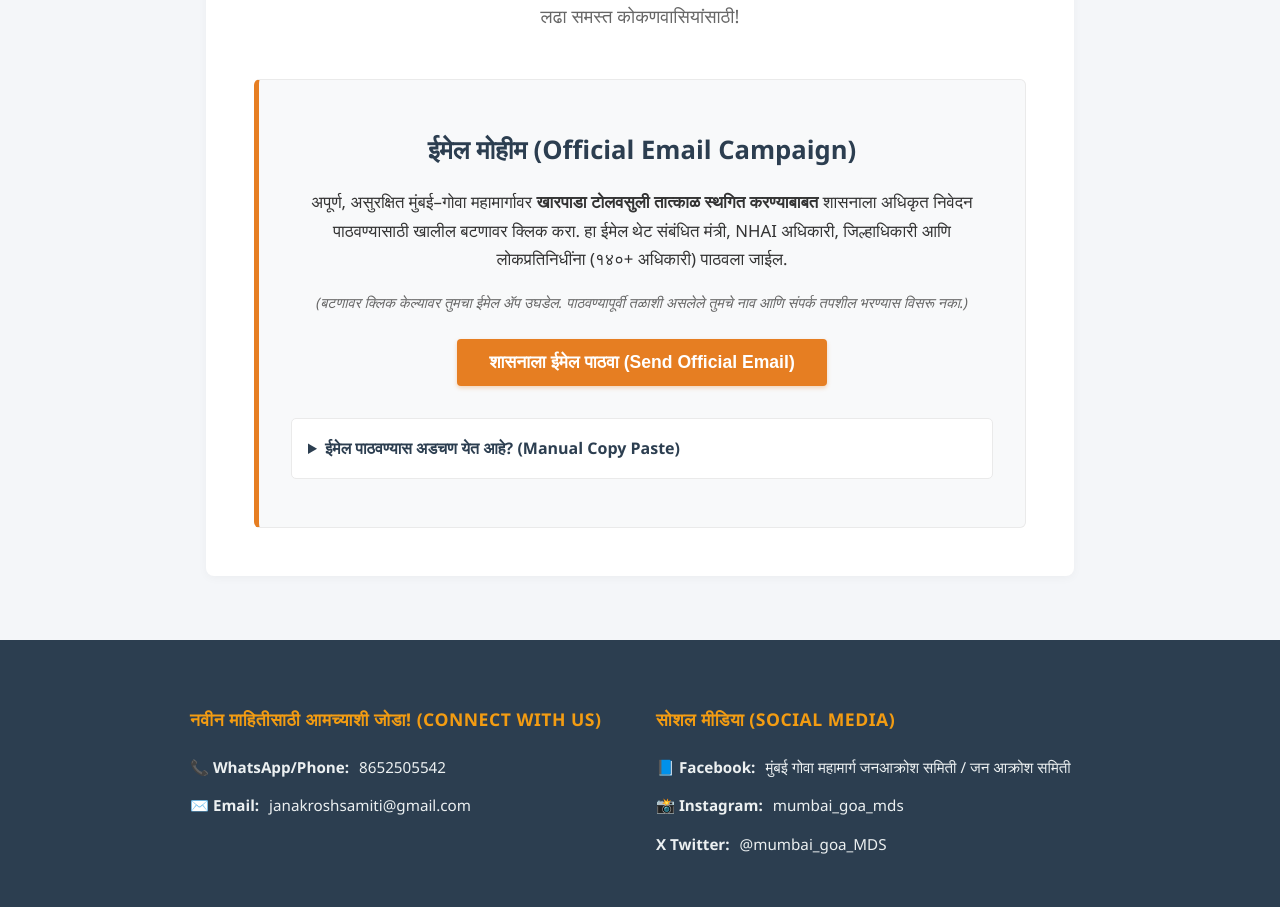
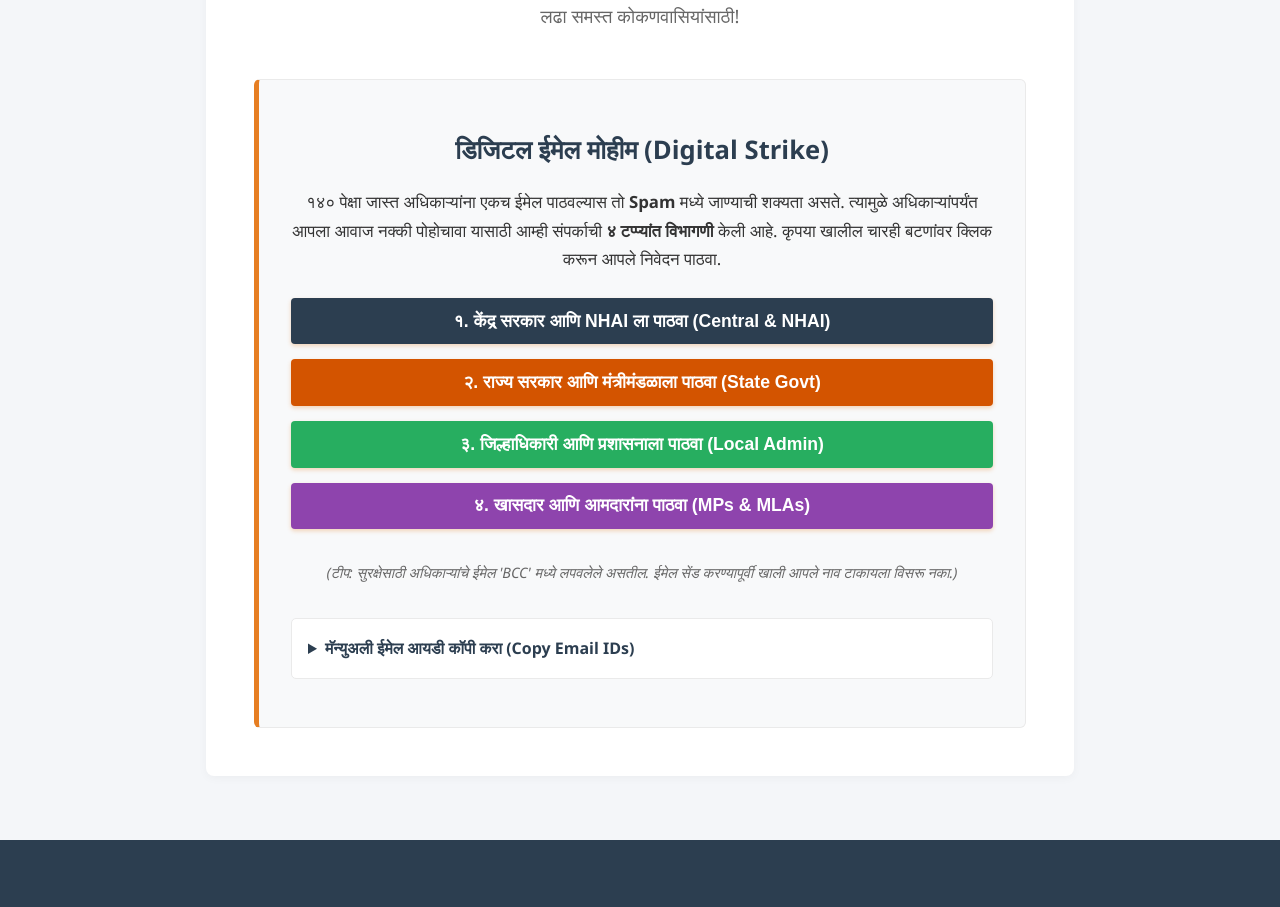
Before and after one commit to siddhesh11082002/janakrosh-samiti, a React (Create React App) app: page / in a window 1280 px wide. Shown: the part 6280-7187 px from the top of the page. Built offline with nearby package versions, Linux system fonts and the light colour scheme.

Commit message:
addded dnyanamic content

```diff
--- a/src/App.js
+++ b/src/App.js
@@ -4,88 +4,97 @@ import Home from './components/Home';
 import About from './components/About';
 import Footer from './components/Footer';
 
-// Extracted email lists
-export const TO_EMAILS = [
-  "nitin.gadkari@nic.in", "secy-road@nic.in", "sangita.toppo-morth@gov.in", "wim.rth@nic.in", "iahe-training@gov.in", "trng.iahe-morth@nic.in",
-  "skyadav95@gmail.com", "yadavsk.up@nic.in", "erphelpdesk@nhai.org", "romumbai@nhai.org", "nhairomaharashtra@gmail.com", "piuthane@nhai.org",
-  "piuthane@gmail.com", "pune@nhai.org", "punenhai@gmail.com", "nashik@nhai.org", "nhaipiunashik@gmail.com", "trainingcell@nhai.org",
-  "raghavchandra@yahoo.com", "akhiljain_1949@yahoo.com", "bimaljulka1955@gmail.com", "ramasubban1951@gmail.com", "ramammad@hotmail.com",
-  "pbiassatish@gmail.com", "anilkupadhyay@yahoo.com", "vch-niti@gov.in", "ceo-niti@gov.in", "mos-planning@gov.in", "vk.saraswat@gov.in",
-  "rc.niti@gov.in", "vinodk.paul@gov.in", "rajiv.gauba@gov.in", "member-niti@gov.in", "member.ak@niti.gov.in", "member.srinivas@gov.in",
-  "kv.raju@niti.gov.in", "neelam.patel@nic.in", "ranjanrakesh100@gmail.com", "annaroy@nic.in", "ajit.pai@nic.in", "prem.bogzi@ias.nic.in",
-  "rajnath-pc@nic.in", "ahmed.i@nic.in", "yogesh.suri@nic.in", "as-niti@nic.in", "sudhenduj.17@gov.in", "chintan.vaishnav@gov.in",
-  "amishra-pc@gov.in", "mk.talwar@nic.in", "pc.sudhakar74@gov.in", "piyush.goyal@gov.in", "mos-ci@gov.in", "secy-ipp@nic.in",
-  "ashp.dpiit@gov.in", "as-aks@gov.in", "js-logistics@gov.in", "sagar.kadu@gov.in", "di-webmaster@digitalindia.gov.in",
-  "nodal.pmgatishakti@iimmumbai.ac.in", "csrk@nitw.ac.in", "cm@maharashtra.gov.in", "chiefminister@maharashtra.gov.in",
-  "prsecretary1tocm@maharashtra.gov.in", "cssangitrao@maharashtra.gov.in", "dcm@maharashtra.gov.in", "dycm@maharashtra.gov.in",
-  "cs@maharashtra.gov.in", "min.pwd@maharashtra.gov.in", "stmin.pwd@maharashtra.gov.in", "acs.pwd@maharashtra.gov.in",
-  "sec.pwdworks@maharashtra.gov.in", "usadm.pwd@maharashtra.gov.in", "usde.pwd@maharashtra.gov.in", "uscr.pwd@maharashtra.gov.in",
-  "usest.pwd@maharashtra.gov.in", "jsser.pwd@maharashtra.gov.in", "psec.ud1@maharashtra.gov.in", "acs.housing@maharashtra.gov.in",
-  "sec.ud2@maharashtra.gov.in", "psec.ud2@maharashtra.gov.in", "commissioner@nashikcorporation.in", "commissioner@nandedwaghala.gov.in",
-  "acs.transport@maharashtra.gov.in", "transport.commr-mh@gov.in", "jttc.tpt-mh@gov.in", "adtc.tpt-mh@gov.in", "dytcadmin.tpt-mh@gov.in",
-  "dytcenf1.tpt-mh@gov.in", "dytcenf2.tpt-mh@gov.in", "dycommr.comp@gmail.com", "helpdesk-vahan@gov.in", "helpdesk-sarathi@gov.in",
-  "helpdesk-mparivahan@gov.in", "helpdesk-echallan@gov.in", "divcom.konkan@maharashtra.gov.in", "ceo.zpthane@maharashtra.gov.in",
-  "ceozpraigad@gmail.com", "ceozprtg@gmail.com", "ceozpsindhudurg@gmail.com", "ceozp.palghar@maharashtra.gov.in", "commissioner@nmmc.gov.in",
-  "mc@thanecity.gov.in", "commissionerkdmc@gmail.com", "commissioner@umc.gov.in", "cvo@krcl.co.in", "pcscrpf@krcl.co.in",
-  "rrmkw@krcl.co.in", "rrmrn@krcl.co.in", "collector.thane@maharashtra.gov.in", "sdothane@gmail.com", "kalyansdo@gmail.com",
-  "sdobhiwandi@gmail.com", "ulhasnagarsdo@gmail.com", "collector.raigad@maharashtra.gov.in", "addlcoll-raigad@mah.gov.in",
-  "rdc-raigad@mah.gov.in", "dcgad-raigad@mah.gov.in", "dcelection-raigad@mah.gov.in", "dcegs-raigad@mah.gov.in",
-  "dsosupply-raigad@mah.gov.in", "dpoplanning-raigad@mah.gov.in", "sdoalibag@gmail.com", "sdopen2013@gmail.com", "sdopanvel@gmail.com",
-  "sdomangaon@gmail.com", "sdomahad1@gmail.com", "sdoroha2013@gmail.com", "sdokarjat2013@gmail.com", "sdoshriwardhan1@gmail.com",
-  "collector.ratnagiri@maharashtra.gov.in", "collector.sindhudurg@maharashtra.gov.in", "colleststn02.si-mh@nic.in", "collrdc.si-mh@gov.in"
+// GROUP 1: Central Govt, MoRTH & NHAI (~30 emails)
+export const CENTRAL_GOVT_EMAILS = [
+  "nitin.gadkari@nic.in", "secy-road@nic.in", "sangita.toppo-morth@gov.in", "wim.rth@nic.in",
+  "skyadav95@gmail.com", "yadavsk.up@nic.in", "erphelpdesk@nhai.org", "romumbai@nhai.org",
+  "nhairomaharashtra@gmail.com", "piuthane@nhai.org", "piuthane@gmail.com", "pune@nhai.org",
+  "punenhai@gmail.com", "nashik@nhai.org", "nhaipiunashik@gmail.com", "vch-niti@gov.in",
+  "ceo-niti@gov.in", "mos-planning@gov.in", "vk.saraswat@gov.in", "rc.niti@gov.in",
+  "vinodk.paul@gov.in", "rajiv.gauba@gov.in", "member.ak@niti.gov.in", "member.srinivas@gov.in",
+  "kv.raju@niti.gov.in", "neelam.patel@nic.in", "ranjanrakesh100@gmail.com", "piyush.goyal@gov.in",
+  "mos-ci@gov.in", "secy-ipp@nic.in"
 ];
 
-export const CC_EMAILS = [
-  "dcm@maharashtra.gov.in", "min.industry@maharashtra.gov.in", "MLA_SAWANTWADI@maharashtra.gov.in",
-  "narayan.rane@mpls.sansad.in", "sunil.tatkare55@mpls.sansad.in", "arvind.sawant@mpls.sansad.in",
-  "gaikwad.varsha3@mpls.sansad.in", "MLA_Kankavli@maharashtra.gov.in", "MLA_Kudal@maharashtra.gov.in",
-  "MLA_Rajapur@maharashtra.gov.in", "MLA_Guhagar@maharashtra.gov.in"
+// GROUP 2: State Govt, CMO, Ministers & PWD (~30 emails)
+export const STATE_GOVT_EMAILS = [
+  "cm@maharashtra.gov.in", "chiefminister@maharashtra.gov.in", "prsecretary1tocm@maharashtra.gov.in",
+  "cssangitrao@maharashtra.gov.in", "dcm@maharashtra.gov.in", "dycm@maharashtra.gov.in",
+  "cs@maharashtra.gov.in", "min.pwd@maharashtra.gov.in", "stmin.pwd@maharashtra.gov.in",
+  "acs.pwd@maharashtra.gov.in", "sec.pwdworks@maharashtra.gov.in", "usadm.pwd@maharashtra.gov.in",
+  "usde.pwd@maharashtra.gov.in", "uscr.pwd@maharashtra.gov.in", "psec.ud1@maharashtra.gov.in",
+  "acs.housing@maharashtra.gov.in", "sec.ud2@maharashtra.gov.in", "psec.ud2@maharashtra.gov.in",
+  "acs.transport@maharashtra.gov.in", "transport.commr-mh@gov.in", "adtc.tpt-mh@gov.in",
+  "min.industry@maharashtra.gov.in", "udaysamant99@gmail.com", "kesarkardeepak@yahoo.com",
+  "ravindrachavan.mla@gmail.com", "aditti7@yahoo.co.in"
+];
+
+// GROUP 3: Local Administration, Collectors & SDOs (~35 emails)
+export const LOCAL_ADMIN_EMAILS = [
+  "divcom.konkan@maharashtra.gov.in", "ceo.zpthane@maharashtra.gov.in", "ceozpraigad@gmail.com",
+  "ceozprtg@gmail.com", "ceozpsindhudurg@gmail.com", "ceozp.palghar@maharashtra.gov.in",
+  "commissioner@nmmc.gov.in", "mc@thanecity.gov.in", "commissionerkdmc@gmail.com",
+  "collector.thane@maharashtra.gov.in", "sdothane@gmail.com", "kalyansdo@gmail.com",
+  "sdobhiwandi@gmail.com", "ulhasnagarsdo@gmail.com", "collector.raigad@maharashtra.gov.in",
+  "addlcoll-raigad@mah.gov.in", "rdc-raigad@mah.gov.in", "dcgad-raigad@mah.gov.in",
+  "dcelection-raigad@mah.gov.in", "dcegs-raigad@mah.gov.in", "sdoalibag@gmail.com",
+  "sdopen2013@gmail.com", "sdomangaon@gmail.com", "sdomahad1@gmail.com", "sdoroha2013@gmail.com",
+  "sdokarjat2013@gmail.com", "sdoshriwardhan1@gmail.com", "collector.ratnagiri@maharashtra.gov.in",
+  "collector.sindhudurg@maharashtra.gov.in", "colleststn02.si-mh@nic.in"
+];
+
+// GROUP 4: MPs & MLAs (~25 emails)
+export const MP_MLA_EMAILS = [
+  "narayan.rane@mpls.sansad.in", "sunil.tatkare7@gmail.com", "sunil.tatkare55@mpls.sansad.in",
+  "nareshmhaske@gmail.com", "nareshmhaske.mp@mpls.sansad.in", "shrikant.shinde@mpls.sansad.in",
+  "shrikantshinde87@yahoo.in", "sureshmhatre170@gmail.com", "suresh.mhatre170@mpls.sansad.in",
+  "hemantsavara@yahoo.co.in", "hemant.savara@mpls.sansad.in", "Arvindsawant@gmail.com",
+  "arvind.sawant@sansad.nic.in", "waikarravindra@gmail.com", "ravindrawaikar.mp@mpls.sansad.in",
+  "gaikwad.varsha3@gmail.com", "gaikwad.varsha3@mpls.sansad.in", "sanjaydinapatil@rediffmail.com",
+  "anil.desai@mpls.sansad.in", "priyanka.c19@sansad.nic.in", "s.raut@sansad.nic.in", "praful@sansad.nic.in",
+  "MLA_SAWANTWADI@maharashtra.gov.in", "MLA_Kankavli@maharashtra.gov.in", "MLA_Kudal@maharashtra.gov.in",
+  "MLA_Rajapur@maharashtra.gov.in", "MLA_Guhagar@maharashtra.gov.in", "dnyaneshwar1980@gmail.com"
 ];
 
 function App() {
 
-  const handleEmailClick = () => {
+  // This function now accepts an array of emails so it can handle different groups
+  const handleEmailClick = (emailGroupArray) => {
     const subject = "अपूर्ण, असुरक्षित मुंबई–गोवा महामार्गावर खारपाडा टोलवसुली तात्काळ स्थगित करण्याबाबत जनभावनेतुन निवेदन";
 
-    const body = `
-महोदय,
+    const body = `महोदय,
 
 कोकण म्हणजे केवळ एक भौगोलिक प्रदेश नाही; ती आमची मायभूमी, आमची संस्कृती, परंपरा आणि भावविश्व आहे. मुंबईच्या धावपळीच्या जीवनातून कोकणाकडे निघताना प्रत्येक कोकणकराच्या मनात आपल्या मातीत परतण्याची ओढ असते. पण दुर्दैवाने आज मुंबई–गोवा महामार्ग हा प्रवासाचा आनंद नसून त्रास, भीती आणि संताप यांचे प्रतीक बनला आहे.
 
-गेल्या १८ वर्षांपासून मुंबई–गोवा महामार्गाचे काम सुरू आहे. एवढा प्रदीर्घ काळ उलटूनही रस्ता पूर्ण झालेला नाही. अपूर्ण कामे, खड्डेमय रस्ते, वाहतूककोंडी, धूळ, चुकीचे दिशादर्शक फलक, अपुरी प्रकाशयोजना, धोकादायक ब्लॅक स्पॉट्स, सर्व्हिस रोडचा अभाव आणि आपत्कालीन सुविधांची कमतरता यामुळे हजारो कोकणवासीयांनी आपले प्राण गमावले आहेत. अनेक कुटुंबे उद्ध्वस्त झाली, अनेकांच्या संसारावर दुःखाचे सावट आले.
+गेल्या १८ वर्षांपासून मुंबई–गोवा महामार्गाचे काम सुरू आहे. एवढा प्रदीर्घ काळ उलटूनही रस्ता पूर्ण झालेला नाही. अपूर्ण कामे, खड्डेमय रस्ते, वाहतूककोंडी, धूळ, चुकीचे दिशादर्शक फलक, अपुरी प्रकाशयोजना, धोकादायक ब्लॅक स्पॉट्स, सर्व्हिस रोडचा अभाव आणि आपत्कालीन सुविधांची कमतरता यामुळे हजारो कोकणवासीयांनी आपले प्राण गमावले आहेत.
 
 अशा या अपूर्ण आणि धोकादायक महामार्गावर खारपाडा येथे टोलवसुली सुरू करणे म्हणजे कोकणवासीयांच्या जखमेवर मीठ चोळण्यासारखे आहे. “सेवा शून्य, मग शुल्क का?” हा प्रश्न आज प्रत्येक प्रवाशाच्या मनात आहे.
 
-महाराष्ट्र पथकर धोरण आणि NHAI च्या नियमांनुसार रस्ता पूर्ण होऊन सुरक्षिततेचे निकष पूर्ण झाल्यानंतरच टोल आकारणी अपेक्षित असते. प्रकल्प अपूर्ण असल्यास, सेवा पातळी खालावल्यास किंवा सुरक्षा सुविधा उपलब्ध नसल्यास टोल स्थगित किंवा कमी करण्याची तरतूद आहे. मात्र या सर्व नियमांची सरळसरळ पायमल्ली होत असल्याचे दिसत आहे.
+महाराष्ट्र पथकर धोरण आणि NHAI च्या नियमांनुसार रस्ता पूर्ण होऊन सुरक्षिततेचे निकष पूर्ण झाल्यानंतरच टोल आकारणी अपेक्षित असते. मात्र या सर्व नियमांची सरळसरळ पायमल्ली होत असल्याचे दिसत आहे. सरकारने जर जनतेकडून पैसे घ्यायचे असतील, तर आधी सुरक्षित, दर्जेदार आणि सुविधायुक्त महामार्ग द्यावा.
 
-खारपाडा टोलप्लाझा येथील टोलधाड ही केवळ आर्थिक वसुली नसून कोकणवासीयांच्या सहनशीलतेची क्रूर परीक्षा आहे. सरकारने जर जनतेकडून पैसे घ्यायचे असतील, तर आधी सुरक्षित, दर्जेदार आणि सुविधायुक्त महामार्ग द्यावा. अन्यथा ही टोलवसुली म्हणजे विकास नव्हे, तर उघड अन्याय आणि लूट आहे.
-
-त्यामुळे आमच्या खालील मागण्या तात्काळ मान्य करण्यात याव्यात:
-
+आमच्या खालील मागण्या तात्काळ मान्य करण्यात याव्यात:
 • खारपाडा टोलप्लाझावरील टोलवसुली तात्काळ स्थगित करावी.
 • महामार्गाचा स्वतंत्र तांत्रिक व सुरक्षा ऑडिट अहवाल सार्वजनिक करावा.
-• ब्लॅक स्पॉट्स, साइनज, रोड मार्किंग, प्रकाशयोजना आणि सुरक्षा उपाय तातडीने पूर्ण करावेत.
-• आपत्कालीन सेवा, ऍम्ब्युलन्स, शौचालये, पिण्याचे पाणी व प्रवासी सुविधा उपलब्ध कराव्यात.
+• ब्लॅक स्पॉट्स, प्रकाशयोजना आणि सुरक्षा उपाय तातडीने पूर्ण करावेत.
+• आपत्कालीन सेवा, ऍम्ब्युलन्स, शौचालये व प्रवासी सुविधा उपलब्ध कराव्यात.
 • स्थानिक नागरिक आणि वारंवार प्रवास करणाऱ्यांसाठी सवलत/फ्री-पास योजना लागू करावी.
-• आंदोलन प्रतिनिधी, शासन आणि NHAI यांच्यात तातडीची त्रिपक्षीय बैठक घेऊन लिखित निर्णय जाहीर करावा.
+• आंदोलन प्रतिनिधी, शासन आणि NHAI यांच्यात तातडीची त्रिपक्षीय बैठक घ्यावी.
 
-कोकणातील जनता विकासाच्या विरोधात नाही; पण अपूर्ण, असुरक्षित आणि जीवघेण्या महामार्गावर अन्यायकारक टोलवसुलीच्या विरोधात नक्कीच आहे. हा लढा केवळ रस्त्याचा नाही, तर कोकणवासीयांच्या सन्मानाचा, सुरक्षिततेचा आणि न्यायाचा आहे.
-
-सरकारने जनतेच्या भावना समजून घ्याव्यात, महाराष्ट्र पथकर धोरणातील नियमांची काटेकोर अंमलबजावणी करावी आणि कोकणवासीयांना न्याय द्यावा, ही नम्र पण ठाम विनंती.
-
-धन्यवाद.
+सरकारने जनतेच्या भावना समजून घ्याव्यात आणि कोकणवासीयांना न्याय द्यावा, ही नम्र विनंती.
 
 आपला विश्वासू,
 [नाव]
 [गाव/तालुका/जिल्हा]
-[मोबाईल]`;
+[मोबाईल]
+`;
 
-    const toStr = TO_EMAILS.join(',');
-    const ccStr = CC_EMAILS.join(',');
-    const bccEmail = "janakroshsamiti@gmail.com";
+    // Anti-Spam Logic:
+    // 1. Put the Samiti's email in the 'TO' field so it looks like a direct email.
+    // 2. Put ALL officials in the 'BCC' field so they don't see the massive list of other recipients.
+    const toEmail = "janakroshsamiti@gmail.com";
+    const bccEmails = emailGroupArray.join(',');
 
-    // Construct the mailto link
-    window.location.href = `mailto:${toStr}?cc=${ccStr}&bcc=${bccEmail}&subject=${encodeURIComponent(subject)}&body=${encodeURIComponent(body)}`;
+    window.location.href = `mailto:${toEmail}?bcc=${bccEmails}&subject=${encodeURIComponent(subject)}&body=${encodeURIComponent(body)}`;
   };
 
   return (
@@ -95,7 +104,8 @@ function App() {
         <About onEmailClick={handleEmailClick} />
       </main>
 
-      <button className="floating-btn" onClick={handleEmailClick} aria-label="Send Email">
+      {/* Floating button defaults to Group 1 (Central/NHAI) for quick action */}
+      <button className="floating-btn" onClick={() => handleEmailClick(CENTRAL_GOVT_EMAILS)} aria-label="Send Email">
         ✉️ ईमेल पाठवा
       </button>
 
--- a/src/components/About.js
+++ b/src/components/About.js
@@ -1,5 +1,6 @@
 import React from 'react';
-import { TO_EMAILS, CC_EMAILS } from '../App';
+// We must import the 4 new groups from App.js instead of the old TO/CC lists
+import { CENTRAL_GOVT_EMAILS, STATE_GOVT_EMAILS, LOCAL_ADMIN_EMAILS, MP_MLA_EMAILS } from '../App';
 
 function About({ onEmailClick }) {
   return (
@@ -12,43 +13,54 @@ function About({ onEmailClick }) {
 
       <div className="cta-box">
         <h3 className="cta-title">
-          ईमेल मोहीम (Official Email Campaign)
+          डिजिटल ईमेल मोहीम (Digital Strike)
         </h3>
-        <p style={{ fontSize: '1.05rem', color: 'var(--text-main)' }}>
-          अपूर्ण, असुरक्षित मुंबई–गोवा महामार्गावर <strong>खारपाडा टोलवसुली तात्काळ स्थगित करण्याबाबत</strong> शासनाला अधिकृत निवेदन पाठवण्यासाठी खालील बटणावर क्लिक करा. हा ईमेल थेट संबंधित मंत्री, NHAI अधिकारी, जिल्हाधिकारी आणि लोकप्रतिनिधींना (१४०+ अधिकारी) पाठवला जाईल.
+        <p style={{ fontSize: '1.05rem', color: 'var(--text-main)', marginBottom: '1.5rem' }}>
+          १४० पेक्षा जास्त अधिकाऱ्यांना एकच ईमेल पाठवल्यास तो <strong>Spam</strong> मध्ये जाण्याची शक्यता असते. त्यामुळे अधिकाऱ्यांपर्यंत आपला आवाज नक्की पोहोचावा यासाठी आम्ही संपर्काची <strong>४ टप्प्यांत विभागणी</strong> केली आहे. कृपया खालील चारही बटणांवर क्लिक करून आपले निवेदन पाठवा.
         </p>
 
-        <p style={{ fontSize: '0.9rem', color: 'var(--text-muted)', marginBottom: '1.5rem' }}>
-          <em>(बटणावर क्लिक केल्यावर तुमचा ईमेल ॲप उघडेल. पाठवण्यापूर्वी तळाशी असलेले तुमचे नाव आणि संपर्क तपशील भरण्यास विसरू नका.)</em>
+        {/* 4 Separate Buttons for Spam Protection */}
+        <div style={{ display: 'flex', flexDirection: 'column', gap: '15px', marginBottom: '2rem' }}>
+          <button className="email-btn" style={{ backgroundColor: '#2C3E50' }} onClick={() => onEmailClick(CENTRAL_GOVT_EMAILS)}>
+            १. केंद्र सरकार आणि NHAI ला पाठवा (Central & NHAI)
+          </button>
+
+          <button className="email-btn" style={{ backgroundColor: '#D35400' }} onClick={() => onEmailClick(STATE_GOVT_EMAILS)}>
+            २. राज्य सरकार आणि मंत्रीमंडळाला पाठवा (State Govt)
+          </button>
+
+          <button className="email-btn" style={{ backgroundColor: '#27AE60' }} onClick={() => onEmailClick(LOCAL_ADMIN_EMAILS)}>
+            ३. जिल्हाधिकारी आणि प्रशासनाला पाठवा (Local Admin)
+          </button>
+
+          <button className="email-btn" style={{ backgroundColor: '#8E44AD' }} onClick={() => onEmailClick(MP_MLA_EMAILS)}>
+            ४. खासदार आणि आमदारांना पाठवा (MPs & MLAs)
+          </button>
+        </div>
+
+        <p style={{ fontSize: '0.9rem', color: 'var(--text-muted)', marginBottom: '2rem' }}>
+          <em>(टीप: सुरक्षेसाठी अधिकाऱ्यांचे ईमेल 'BCC' मध्ये लपवलेले असतील. ईमेल सेंड करण्यापूर्वी खाली आपले नाव टाकायला विसरू नका.)</em>
         </p>
 
-        <button className="email-btn" onClick={onEmailClick} style={{ marginBottom: '2rem' }}>
-          शासनाला ईमेल पाठवा (Send Official Email)
-        </button>
-
-        {/* Fallback Section for Manual Copy-Pasting */}
+        {/* Fallback Section using the new variables */}
         <details style={{ textAlign: 'left', backgroundColor: '#FFFFFF', padding: '1rem', borderRadius: '5px', border: '1px solid #EAEAEA' }}>
           <summary style={{ cursor: 'pointer', fontWeight: 'bold', color: 'var(--primary-dark)' }}>
-            ईमेल पाठवण्यास अडचण येत आहे? (Manual Copy Paste)
+            मॅन्युअली ईमेल आयडी कॉपी करा (Copy Email IDs)
           </summary>
-          <div style={{ marginTop: '1rem' }}>
-            <p style={{ fontSize: '0.9rem', color: 'var(--text-muted)', margin: '0.5rem 0' }}>
-              <strong>TO (अधिकारी वर्ग):</strong>
-            </p>
-            <textarea
-              readOnly
-              value={TO_EMAILS.join(', ')}
-              style={{ width: '100%', height: '80px', fontSize: '0.85rem', padding: '0.5rem', borderColor: '#CCC', borderRadius: '4px' }}
-            />
+          <div style={{ marginTop: '1rem', display: 'flex', flexDirection: 'column', gap: '10px' }}>
 
-            <p style={{ fontSize: '0.9rem', color: 'var(--text-muted)', margin: '0.5rem 0' }}>
-              <strong>CC (खासदार व आमदार):</strong>
-            </p>
-            <textarea
-              readOnly
-              value={CC_EMAILS.join(', ')}
-              style={{ width: '100%', height: '50px', fontSize: '0.85rem', padding: '0.5rem', borderColor: '#CCC', borderRadius: '4px' }}
-            />
+            <p style={{ fontSize: '0.85rem', margin: '0' }}><strong>१. Central & NHAI:</strong></p>
+            <textarea readOnly value={CENTRAL_GOVT_EMAILS.join(', ')} style={{ width: '100%', height: '40px', fontSize: '0.8rem', padding: '0.5rem' }} />
+
+            <p style={{ fontSize: '0.85rem', margin: '0' }}><strong>२. State Govt:</strong></p>
+            <textarea readOnly value={STATE_GOVT_EMAILS.join(', ')} style={{ width: '100%', height: '40px', fontSize: '0.8rem', padding: '0.5rem' }} />
+
+            <p style={{ fontSize: '0.85rem', margin: '0' }}><strong>३. Local Admin:</strong></p>
+            <textarea readOnly value={LOCAL_ADMIN_EMAILS.join(', ')} style={{ width: '100%', height: '40px', fontSize: '0.8rem', padding: '0.5rem' }} />
+
+            <p style={{ fontSize: '0.85rem', margin: '0' }}><strong>४. MPs & MLAs:</strong></p>
+            <textarea readOnly value={MP_MLA_EMAILS.join(', ')} style={{ width: '100%', height: '40px', fontSize: '0.8rem', padding: '0.5rem' }} />
+
           </div>
         </details>
 
```
